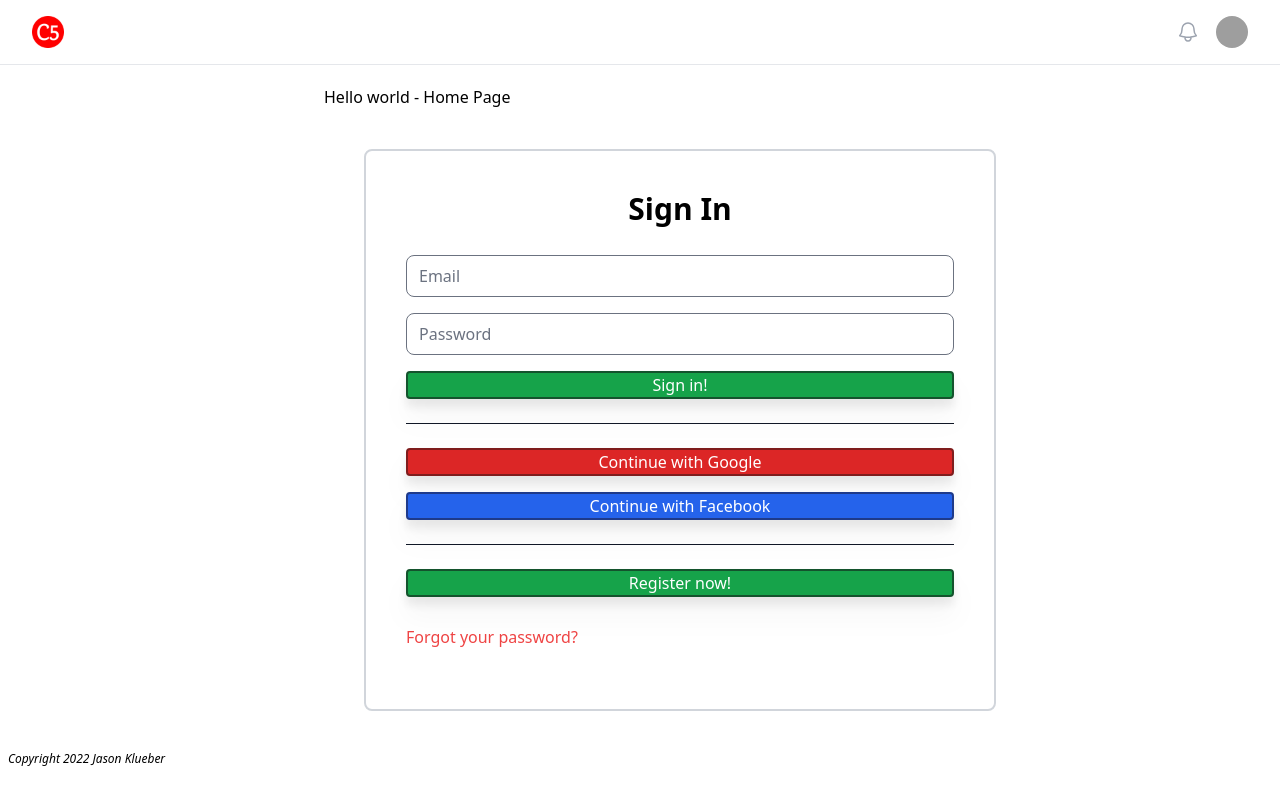
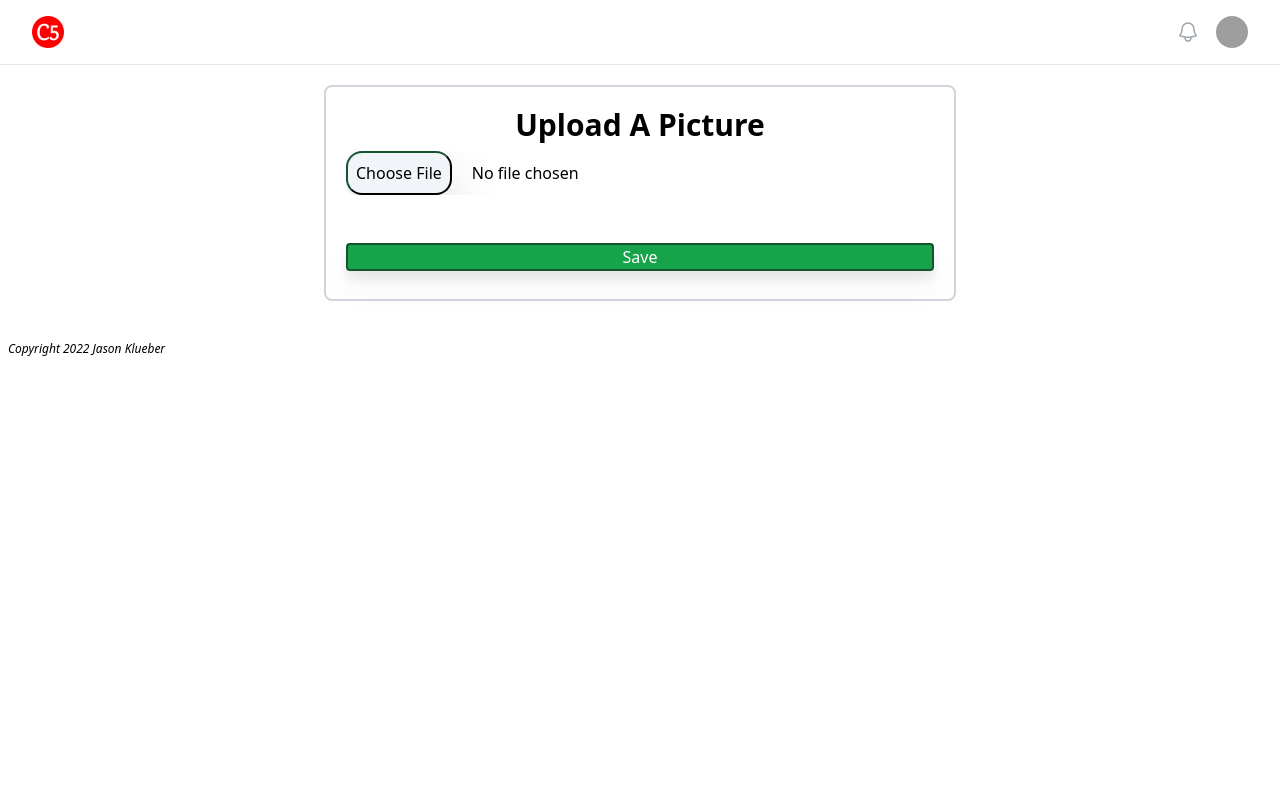
Before and after one commit to jdklueber/captionator-5000, a React (Create React App) app: page / in a window 1280 px wide. Built offline with nearby package versions, Linux system fonts and the light colour scheme; grey boxes are pictures that could not be loaded; the HTML template or start-up script is replaced by a standard one.

Commit message:
Wrapped up OAuth layouts

```diff
--- a/src/App.js
+++ b/src/App.js
@@ -1,8 +1,8 @@
 import {BrowserRouter, Routes, Route} from "react-router-dom";
-import Home from "./pages/Home";
 import Header from "./components/frame/Header";
 import Footer from "./components/frame/Footer";
 import ContentArea from "./components/frame/ContentArea";
+import UploadPicture from "./pages/UploadPicture";
 function App() {
   return (
     <>
@@ -10,7 +10,7 @@ function App() {
         <ContentArea>
               <BrowserRouter>
                   <Routes>
-                      <Route path={"/"} element={<Home/>}/>
+                      <Route path={"/"} element={<UploadPicture/>}/>
                   </Routes>
               </BrowserRouter>
         </ContentArea>
--- a/src/components/oauth/ForgotPassword.js
+++ b/src/components/oauth/ForgotPassword.js
@@ -1,11 +1,12 @@
 import StyledInput from "../ui/StyledInput";
 import Button from "../ui/Button";
 import constants from "../../constants";
+import H2 from "../ui/H2";
 
 function ForgotPassword({modeChangeHook}) {
     return (
         <div className={"py-10"}>
-            <h2 className={"font-bold text-3xl max-w-fit mx-auto"}>Forgot Password</h2>
+            <H2>Forgot Password</H2>
 
             <div className={"mx-auto w-full my-5 px-5 md:px-10"}>
                 <StyledInput type={"text"} placeholder={"Email"}/>
--- a/src/components/oauth/Oauth.js
+++ b/src/components/oauth/Oauth.js
@@ -3,6 +3,7 @@ import constants from "../../constants";
 import SignIn from "./SignIn";
 import SignUp from "./SignUp";
 import ForgotPassword from "./ForgotPassword";
+import Frame from "../ui/Frame";
 
 function Oauth() {
     const [mode, setMode] = useState(constants.oauth.SIGN_IN);
@@ -14,9 +15,9 @@ function Oauth() {
 
 
     return (
-        <div className={"w-full border-2 rounded-lg border-gray-300 mx-auto my-5 md:m-10"}>
+        <Frame>
             {content}
-        </div>
+        </Frame>
     );
 }
 
--- a/src/components/oauth/SignIn.js
+++ b/src/components/oauth/SignIn.js
@@ -2,11 +2,12 @@ import StyledInput from "../ui/StyledInput";
 import Button from "../ui/Button";
 import HorizontalRule from "../ui/HorizontalRule";
 import constants from "../../constants";
+import H2 from "../ui/H2";
 
 function SignIn({modeChangeHook}) {
     return (
         <div className={"py-10"}>
-            <h2 className={"font-bold text-3xl max-w-fit mx-auto"}>Sign In</h2>
+            <H2>Sign In</H2>
 
             <div className={"mx-auto w-full my-5 px-5 md:px-10"}>
                 <StyledInput type={"text"} placeholder={"Email"}/>
--- a/src/components/oauth/SignUp.js
+++ b/src/components/oauth/SignUp.js
@@ -2,11 +2,12 @@ import StyledInput from "../ui/StyledInput";
 import Button from "../ui/Button";
 import HorizontalRule from "../ui/HorizontalRule";
 import constants from "../../constants";
+import H2 from "../ui/H2";
 
 function SignUp({modeChangeHook}) {
     return (
         <div className={"py-10"}>
-            <h2 className={"font-bold text-3xl max-w-fit mx-auto"}>Sign Up</h2>
+            <H2>Sign Up</H2>
 
             <div className={"mx-auto w-full my-5 px-5 md:px-10"}>
                 <StyledInput type={"text"} placeholder={"Display Name"}/>
--- /dev/null
+++ b/src/components/ui/Frame.js
@@ -0,0 +1,9 @@
+function Frame({children}) {
+    return (
+        <div className={"w-full border-2 rounded-lg border-gray-300 mx-auto my-5 p-5"}>
+            {children}
+        </div>
+    );
+}
+
+export default Frame;
--- /dev/null
+++ b/src/components/ui/H2.js
@@ -0,0 +1,7 @@
+function H2({children}) {
+    return (
+        <h2 className={"font-bold text-3xl max-w-fit mx-auto"}>{children}</h2>
+    );
+}
+
+export default H2;
--- /dev/null
+++ b/src/components/ui/ReadOnlyField.js
@@ -0,0 +1,9 @@
+function ReadOnlyField({label, value}) {
+    return (
+        <div className={"w-full border-2 border-gray-300 my-2 p-2 rounded-lg"}>
+            {label.toUpperCase()}: {value}
+        </div>
+    );
+}
+
+export default ReadOnlyField;
--- /dev/null
+++ b/src/pages/Profile.js
@@ -0,0 +1,37 @@
+import H2 from "../components/ui/H2";
+import {useState} from "react";
+import StyledInput from "../components/ui/StyledInput";
+import Button from "../components/ui/Button";
+import Frame from "../components/ui/Frame";
+import ReadOnlyField from "../components/ui/ReadOnlyField";
+
+function Profile() {
+    const [editMode, setEditMode] = useState(true);
+    const [displayName, setDisplayName] = useState("Dummy Name");
+    const emailAddress = "foo@bar.com";
+
+    let name = <ReadOnlyField label={"name"} value={displayName}/>
+    if (editMode) {
+        name = <StyledInput type={"text"} placeholder={"Display Name"} value={displayName}
+                            onChange={(evt) => setDisplayName(evt.currentTarget.value)}/>
+    }
+
+    const saveChanges = () => {
+        setEditMode(false);
+    }
+
+    return (
+        <div>
+            <H2>Profile Page</H2>
+            <Frame>
+                <div>{name}</div>
+                <ReadOnlyField label={"email"} value={emailAddress}/>
+                {   editMode ? <Button onClick={() => {saveChanges()}} label={"Save"}/> :
+                    <Button onClick={() => {setEditMode(true)}} label={"Update"}/>
+                }
+            </Frame>
+        </div>
+    );
+}
+
+export default Profile;
--- /dev/null
+++ b/src/pages/UploadPicture.js
@@ -0,0 +1,18 @@
+import H2 from "../components/ui/H2";
+import Frame from "../components/ui/Frame";
+import StyledInput from "../components/ui/StyledInput";
+import Button from "../components/ui/Button";
+import constants from "../constants";
+
+function UploadPicture() {
+    return (
+        <Frame>
+            <H2>Upload A Picture</H2>
+            <StyledInput type="file" className={"file:border-green-900 file:p-2 file:rounded-2xl file:bg-slate-100" +
+                " file:drop-shadow-2xl file:mr-5 mb-10"}/>
+            <Button label={"Save"} style={constants.buttons.GREEN}/>
+        </Frame>
+    );
+}
+
+export default UploadPicture;
```
Also changed, not shown: src/pages/IndividualPicture.js (added), 1 other file (tests, documents, lock files or other folders).
